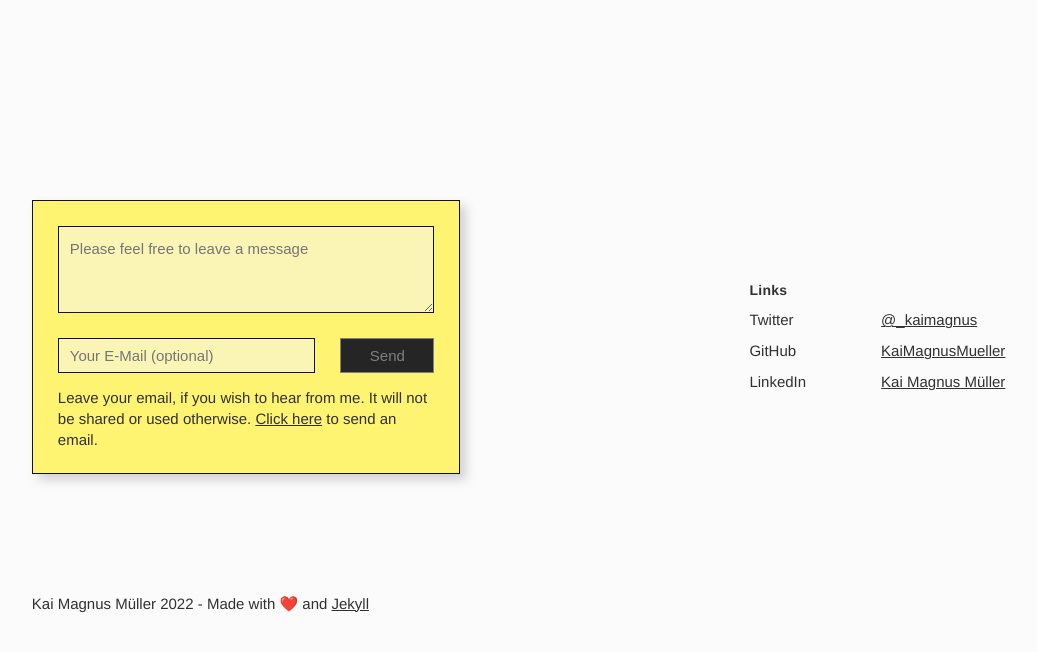
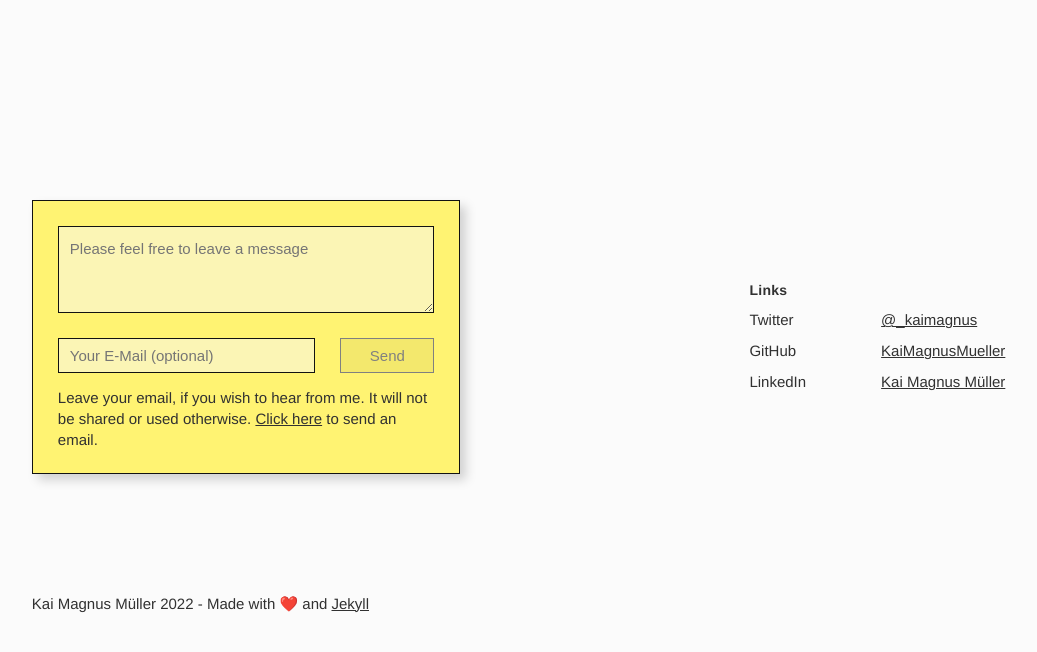
Before and after one commit to KaiMagnusMueller/kaimagnus.de, a Jekyll site: the page built from index.html, in a window 1280 px wide and 1400 px high, scrolled down 1580 px. Shown: the part 725-1377 px from the top of the window, without its empty margins (95-1132 px from the left). Built offline with Jekyll 4.4.1, drawn with Linux system fonts in a browser that asks for light colours; some web fonts are replaced.

Commit message:
cleaned up input styling
- fixed postit-video grid placement
- started support for dark mode color scales
- cleaned up input styling
- added input hover & focus styles
- added success and error notifications

```diff
--- a/_scss/_base.scss
+++ b/_scss/_base.scss
@@ -52,38 +52,58 @@
   box-sizing: border-box;
   padding: 6px 11px;
   font: inherit;
+  transition: .1s box-shadow ease-in-out;
+
+  &:disabled {
+    border-color: var(--text-secondary-color);
+    color: var(--text-secondary-color);
+    background: var(--input-disabled-color);
+
+  }
+
+  &:hover:not(:focus, :disabled) {
+    background: var(--input-hover-color);
+  }
+
+  // &:focus-visible {
+  //   outline: none;
+  // }
 }
 
-.sscr-input[type="button"],
-.sscr-input[type="submit"] {
-  // background: #333333;
-  // color: #e8e8e8;
-  // border-color: #c9c9c9;
+.sscr-input-text {
+  &:focus-visible {
+    box-shadow: 3px 3px 6px #21212138 inset;
+
+    @media screen and (prefers-color-scheme:dark){
+      box-shadow: 3px 3px 6px #00000078 inset;
+      background: var(--input-active-color);
+    }
+  }
+}
+
+.sscr-input-button {
+  &:not(:disabled) {
+    cursor: pointer;
+
+  }
+
+  &:focus-visible, &:hover:not(:disabled) {
+    box-shadow: 3px 3px 6px #21212138;
+
+    @media screen and (prefers-color-scheme:dark){
+      box-shadow: 3px 3px 6px #00000078;
+      background: var(--input-active-color);
+    }
+  }
+
+  &:active:not(:disabled) {
+    box-shadow: none;
+  }
 }
 
 textarea {
   padding: 11px !important;
   resize: vertical;
-}
-
-.sscr-input:disabled {
-  border-color: var(--text-secondary-color);
-  color: var(--text-secondary-color);
-  background: #252525;
-}
-
-.sscr-input:hover:not(:focus) {
-  background: #252525;
-}
-
-button:hover:not(:disabled) {
-  background-color: var(--pi-yellow-hov);
-}
-
-button:not(:disabled),
-input[type="button"]:not(:disabled),
-input[type="submit"]:not(:disabled) {
-  cursor: pointer;
 }
 
 .sscr-input-group {
@@ -560,6 +580,7 @@
 //message window
 #message-submit {
   position: relative;
+  overflow: hidden;
 }
 .submit-text {
   transition: 0.3s ease-in-out;
@@ -590,6 +611,11 @@
   .loading-spinner {
     display: none;
   }
+
+  .popup-success-notification {
+    clip-path: circle(100%);
+    opacity: 0;
+  }
 }
 
 .loading-spinner {
@@ -605,7 +631,7 @@
 
   & > span {
     margin: auto;
-    background: white;
+    background: var(--text-color);
     height: 10px;
     width: 10px;
     clip-path: circle(50%);
@@ -627,13 +653,12 @@
 
 .popup-success-notification {
   // visibility: hidden;
-  background-color: rgb(34, 156, 61);
+  background-color: var(--pi-green);
   margin: auto;
   clip-path: circle(5px);
   position: absolute;
-  left: 50%;
-  top: 50%;
-  transform: translate(-50%, -50%);
+  left: 0;
+  top: 0;
   width: 100%;
   height: 100%;
   opacity: 0;
@@ -674,6 +699,16 @@
   // visibility: visible;
   display: inline;
   clip-path: circle(100%);
+}
+
+#error-popup {
+  display: none;
+  width: 100%;
+  background-color: #f18383;
+
+  &.show {
+    display: block;
+  }
 }
 
 @keyframes submit-load-animation {
--- a/_scss/_colors.scss
+++ b/_scss/_colors.scss
@@ -14,15 +14,30 @@
 $text-secondary-color: $white-30;
 
 :root {
-  --text-color: #313131;
-  --bg-color: #fbfbfb;
-  --text-secondary-color: #808080;
-  --text-tertiary-color: #a4a4a4;
-  --window--bg: #f1f1f1;
-  --window--bg-hov: #e9e9e9;
-  --window-border-color: #121212;
+
+  // --ui-grey--01:;
+  --ui-grey--02:#fbfbfb;
+  --ui-grey--03:#f1f1f1;
+  --ui-grey--04:#e9e9e9;
+  // --ui-grey--05:;
+  --ui-grey--06:#a4a4a4;
+  --ui-grey--07:#808080;
+  --ui-grey--08:#313131;
+  --ui-grey--09:#121212;
+  // --ui-grey--10:;
+
+
+  --text-color: var(--ui-grey--08);
+  --bg-color: var(--ui-grey--02);
+  --text-secondary-color: var(--ui-grey--07);
+  --text-tertiary-color: var(--ui-grey--06);
+  --window--bg: var(--ui-grey--03);
+  --window--bg-hov: var(--ui-grey--04);
+  --window-border-color: var(--ui-grey--09);
 
   --input-color: rgba(248, 248, 248, 0.5);
+  --input-disabled-color: rgba(31, 31, 31, 0.05);
+  --input-hover-color: rgba(248, 248, 248, 0.6);
 
   --pi-green: #33ff9b;
   --pi-pink: #ff6492;
@@ -31,10 +46,23 @@
   --pi-blue: #33ceff;
 
   @media (prefers-color-scheme: dark) {
+
+    // --ui-grey--01:;
+    --ui-grey--02:#fbfbfb;
+    --ui-grey--03:#f1f1f1;
+    --ui-grey--04:#e9e9e9;
+    // --ui-grey--05:;
+    --ui-grey--06:#a4a4a4;
+    --ui-grey--07:#808080;
+    --ui-grey--08:#313131;
+    --ui-grey--09:#121212;
+    // --ui-grey--10:;
+
+
     // --text-color: #f7f7f7;
     // --bg-color: rgb(17, 17, 17);
     --text-color: #b3b3b3;
-    --bg-color: rgb(25, 25, 25);
+    --bg-color: #191919;
     --text-secondary-color: #808080;
     --text-tertiary-color: #a4a4a4;
     --window--bg: #1b1b1b;
@@ -42,6 +70,9 @@
     --window-border-color: #a8a8a8;
 
     --input-color: #161616;
+    --input-disabled-color: rgba(31, 31, 31, 0.05);
+    --input-hover-color: rgba(71, 71, 71, 0.6);
+    --input-active-color: #272727;
 
     --pi-green: #33ff9b;
     --pi-pink: #ff6492;
--- a/_scss/_index.scss
+++ b/_scss/_index.scss
@@ -14,7 +14,7 @@
   grid-column: 7 / -1;
   background-color: var(--bg-color);
   // z-index: 1;
-  -webkit-transform: translate3d(0,0,0);
+  -webkit-transform: translate3d(0, 0, 0);
 
   .sscr-window {
     margin-bottom: 60px;
@@ -88,6 +88,7 @@
 
 .contact-window {
   grid-column: 1 / span 4;
+  position: relative;
 }
 
 .link-grid {
@@ -171,7 +172,7 @@
   .project-section .sscr-window--postit:nth-of-type(3) {
     grid-column: 7 / span 3;
   }
-  .project-section .sscr-window--postit-img {
+  .project-section .postit-video {
     grid-column: 5 / span 4;
   }
 
@@ -238,7 +239,7 @@
       margin-top: 0;
     }
 
-    .sscr-window--postit-img {
+    .postit-video {
       grid-row: 2;
       grid-column: 1 / -1;
       margin-top: 0;
--- a/_scss/_utils.scss
+++ b/_scss/_utils.scss
@@ -123,6 +123,11 @@
 }
 
 
+
+.m-bt--xs {
+    margin-bottom: 20px;
+}
+
 .m-bt--s {
     margin-bottom: 40px;
 }
--- a/assets/js/src/main.js
+++ b/assets/js/src/main.js
@@ -170,11 +170,24 @@
   });
 }
 
+let enteredMessage
+
 function openMailer(element) {
   console.log(element.getAttribute("data-address").toString());
   var y = decode(element.getAttribute("data-address"));
   element.setAttribute("href", "mailto:" + y);
   element.setAttribute("onclick", "");
+
+  console.log(enteredMessage);
+
+  if (enteredMessage.length != 0) {
+    enteredMessage.replaceAll('\n','%0D%0A')
+    console.log(enteredMessage);
+
+    let href = element.getAttribute("href")
+    href += "?body=" + enteredMessage
+    element.setAttribute("href", href)
+  }
 }
 
 // function hide(elem) {
@@ -718,7 +731,9 @@
 // }
 
 let textarea = document.getElementById("message-body");
+let email = document.getElementById("email-input");
 let submit = document.getElementById("message-submit");
+let errorPopup = document.getElementById("error-popup");
 
 if (textarea) {
   textarea.addEventListener("input", activateSubmitOnNotEmpty);
@@ -743,28 +758,27 @@
 function submitForm() {
   handleLoadingSpinner();
 
-  simulateEmail()
+  // simulateEmail()
 
-  // data = $("#message-form").serialize();
-  // console.log(data);
-  // $.ajax({
-  //   url: "php/message-send.php",
-  //   type: "POST",
-  //   data: data,
-  //   async: true,
-  //   dataType: "html",
-  //   success: (e) => {
-  //     window.setTimeout(() => {
-  //       sendSuccess(e);
-  //     }, 1500);
-  //   },
-  //   error: (e) => {
-  //     window.setTimeout(() => {
-  //       sendSuccess(e);
-  //       // sendFail(e);
-  //     }, 1500);
-  //   },
-  // });
+  data = $("#message-form").serialize();
+  console.log(data);
+  $.ajax({
+    url: "php/message-sen.php",
+    type: "POST",
+    data: data,
+    async: true,
+    dataType: "html",
+    success: (e) => {
+      window.setTimeout(() => {
+        sendSuccess(e);
+      }, 1500);
+    },
+    error: (e) => {
+      window.setTimeout(() => {
+        sendFail(e);
+      }, 1500);
+    },
+  });
 }
 
 function handleLoadingSpinner() {
@@ -789,15 +803,18 @@
 function sendFail(msg) {
   console.log("message fail");
   console.log(msg.statusText);
-  submit.classList.toggle("spinner-fade-out");
+  submit.classList.toggle("show-spinner");
   submit.classList.toggle("send-fail");
+  errorPopup.classList.add("show")
   //   // $('#response-field').html("Something went wrong");
   //   document.getElementById("response-wrapper").classList.add("response");
+
+  enteredMessage = textarea.value
 
     let fail = true;
     window.setTimeout(() => {
       removeSpinner(fail);
-    }, 500);
+    }, 1500);
 }
 
 function showSuccessNotification() {
@@ -827,11 +844,29 @@
   window.setTimeout(() => {
     submit.classList.remove("spinner-fade-out");
   }, 600);
+
+  if(!fail) {
+    window.setTimeout(() => {
+      cleanInput()
+    }, 900);
+
+  }
+
 }
 
 
 function simulateEmail(params) {
       window.setTimeout(() => {
-        sendSuccess("test");
+        sendFail("test");
       }, 1500);
 }
+
+
+function cleanInput() {
+  textarea.value = ""
+  email.value = ""
+
+  submit.disabled = true;
+  submit.title = "Enter text and send message";
+  switcher = false;
+}
--- a/index.html
+++ b/index.html
@@ -209,21 +209,26 @@
 </section> -->
 
 <section class="project-section m-top--xxl m-bt--xl m--global sscr-grid--main">
-    <div class="contact-window sscr-window sscr-window--primary sscr-window-highlight border--all window-current">
-        <div class="sscr-window-main">
+    <div class="contact-window sscr-window sscr-window-highlight border--all window-current">
+        <div id="error-popup" class=" sscr-window--primary border--bt">
+            <p>Oops, something went wrong while sending your message.</p>
+            <p class="text-sscr-body--s"><a data-address="uryyb@xnvzntahf.qr" href="" onclick="openMailer(this)"
+                    aria-label="Open E-Mail application">Click here</a> to send an email.</p>
+        </div>
+        <div class="sscr-window--primary sscr-window-main">
             <div class="text-sscr-body--s">
                 <form id="message-form" onsubmit="return false">
                     <div class="sscr-input-group">
-                        <textarea id="message-body" name="bodytext" class="sscr-input" rows="3"
+                        <textarea id="message-body" name="bodytext" class="sscr-input sscr-input-text" rows="3"
                             placeholder="Please feel free to leave a message" required
                             aria-label="Please feel free to leave a message. Enter message text here"></textarea>
                     </div>
                     <div class="sscr-input-group">
-                        <input name="email" class="sscr-input" type="email" placeholder="Your E-Mail (optional)"
-                            aria-label="Enter your e-mail address">
+                        <input id="email-input" name="email" class="sscr-input sscr-input-text" type="email"
+                            placeholder="Your E-Mail (optional)" aria-label="Enter your e-mail address">
 
-                        <button class="sscr-input" id="message-submit" type="submit" value="Send" disabled
-                            title="Enter text and send message" onclick="submitForm();">
+                        <button class="sscr-input sscr-input-button" id="message-submit" type="submit" value="Send"
+                            disabled title="Enter text and send message" onclick="submitForm();">
                             <span class="submit-text">Send</span>
                             <div id="loading-spinner" class="loading-spinner">
                                 <span>
```
Lines whose indentation alone changed are shown as unchanged.
